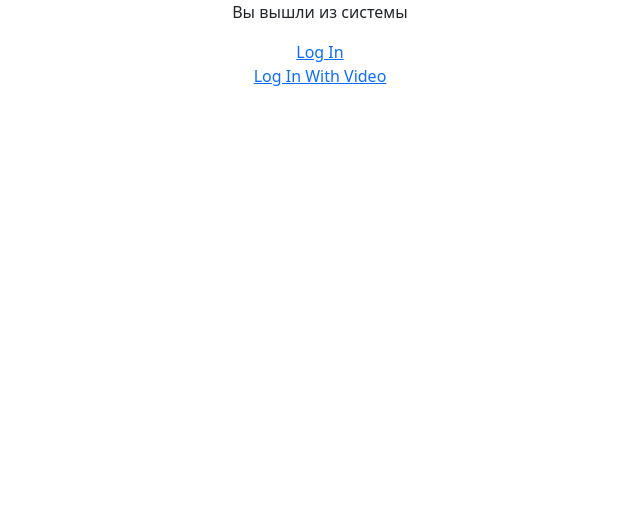
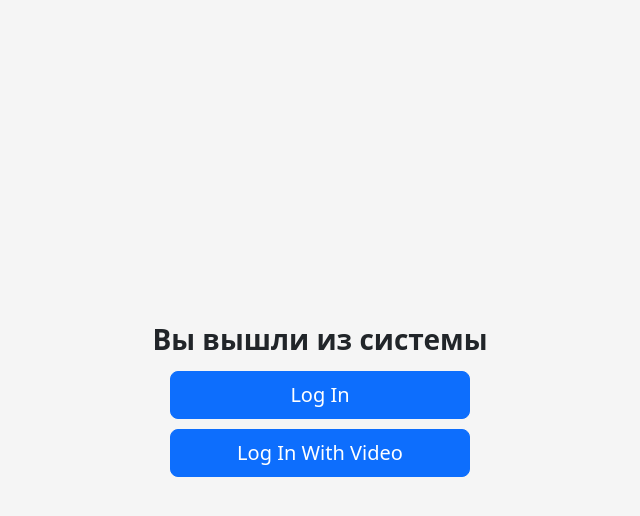
Before and after one commit to NickZdanchuk/gestures, a Django app: page / in a window 1280 px wide. Shown: the top 516 px of the page, without its empty margins (320-960 px from the left). Run offline with Django 4.2, Linux system fonts and the light colour scheme; some libraries are stand-ins or nearby versions.

Commit message:
Updated home html

```diff
--- a/testAutho/django_project/static/css/styles.css
+++ b/testAutho/django_project/static/css/styles.css
@@ -1,3 +1,16 @@
+html,
+body {
+  height: 100%;
+}
+
+body {
+  display: flex;
+  align-items: center;
+  padding-top: 40px;
+  padding-bottom: 40px;
+  background-color: #f5f5f5;
+}
+
 #start-record, #stop-record, #download-video {
     display: none;
 }
--- a/testAutho/django_project/users/templates/users/base.html
+++ b/testAutho/django_project/users/templates/users/base.html
@@ -9,6 +9,7 @@
     <meta charset="utf-8">
     <meta name="viewport" content="width=device-width, initial-scale=1">
     <title>{% block title %}   base   {% endblock %}</title>
+    <link type="text/css" href="{% static 'css/styles.css' %}" rel="stylesheet"/>
     {% block style %} {% endblock %}
 </head>
 <body class="text-center">
--- a/testAutho/django_project/users/templates/users/home.html
+++ b/testAutho/django_project/users/templates/users/home.html
@@ -3,12 +3,20 @@
 {% block title %}Home{% endblock %}
 
 {% block content %}
-{% if user.is_authenticated %}
-  Привет {{ user.username }}!
-  <p><a href="{% url 'logout' %}">Log Out</a></p>
-{% else %}
-  <p>Вы вышли из системы</p>
-  <a href="{% url 'login' %}">Log In</a>
-  <p><a href="{% url 'loginWithVideo' %}">Log In With Video</a></p>
-{% endif %}
+    <main class="w-100 m-auto">
+        {% if user.is_authenticated %}
+            Привет {{ user.username }}!
+            <p><a href="{% url 'logout' %}">Log Out</a></p>
+        {% else %}
+            <h3 class="fw-bold" style="margin-bottom: 15px;">Вы вышли из системы</h3>
+            <div>
+                <a class="btn btn-primary btn-lg" style="width: 300px; margin-bottom: 10px;"
+                   href="{% url 'login' %}">Log In</a>
+                <br>
+                <a class="btn btn-primary btn-lg" style="width: 300px;"
+                   href="{% url 'loginWithVideo' %}">Log In With Video</a>
+            </div>
+
+        {% endif %}
+    </main>
 {% endblock %}
```
Also changed, not shown: testAutho/django_project/static/css/sign-in.css (+1 -14 lines).
